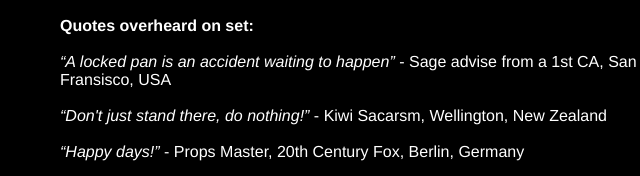
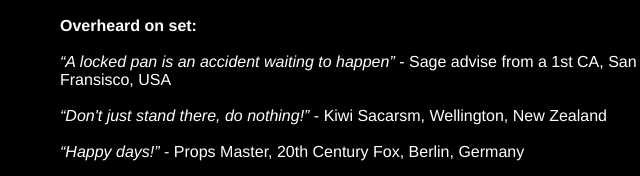
Before and after one commit to olafironfoot/olafironfoot.github.io, a plain HTML site: page index.html in a window 1280 px wide. Shown: the part 1810-1986 px from the top of the page, 260-900 px from the left. Drawn offline with Linux system fonts and the light colour scheme.

Commit message:
Update index.html

```diff
--- a/index.html
+++ b/index.html
@@ -77,7 +77,7 @@
 				<!-- place holder for quotes-->
 				<p class= "textUnderH2">
 
-					<span style="font-weight:bold"> Quotes overheard on set:</span> <br><br>
+					<span style="font-weight:bold"> Overheard on set:</span> <br><br>
 
 					<q class= quoteText>A locked pan is an accident waiting to happen</q> - Sage advise from a 1st CA, San Fransisco, USA<br><br>
 
```
